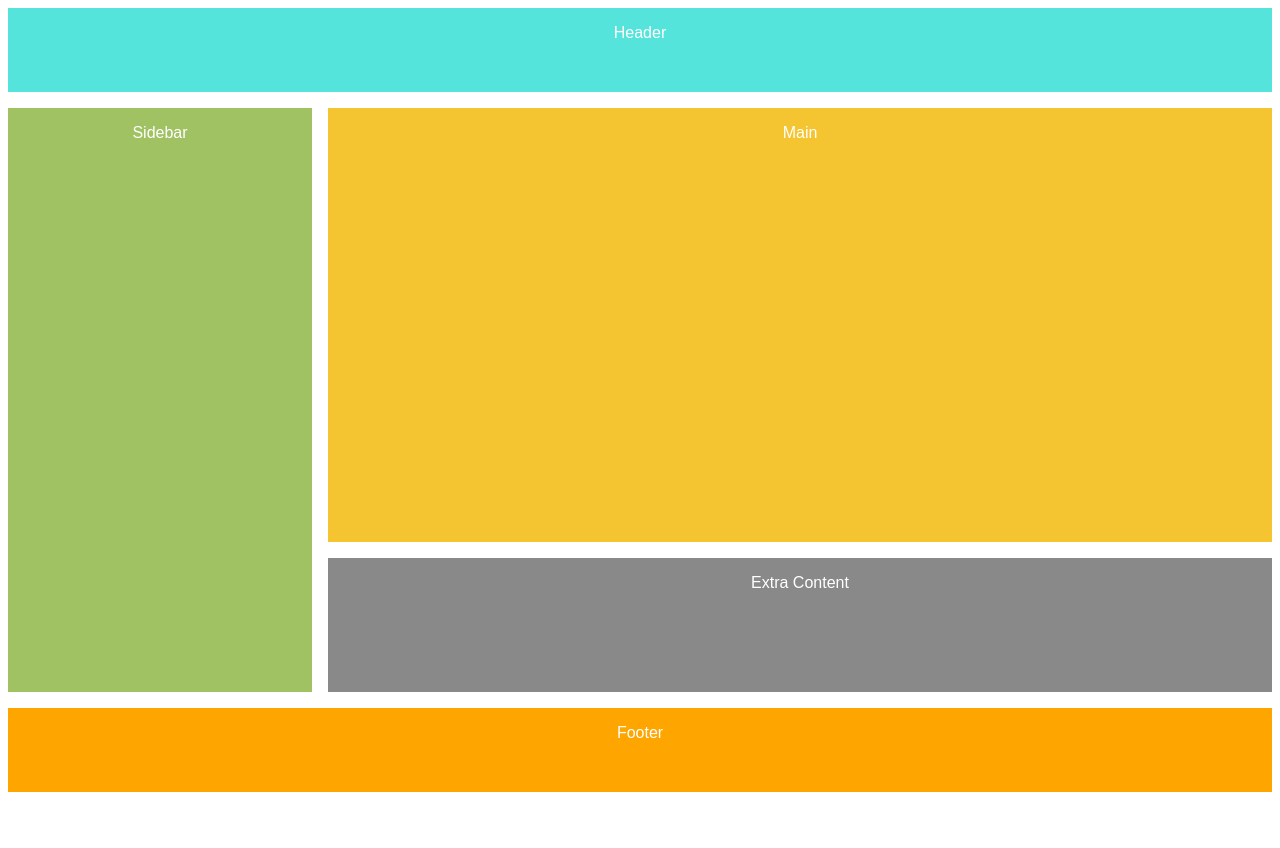
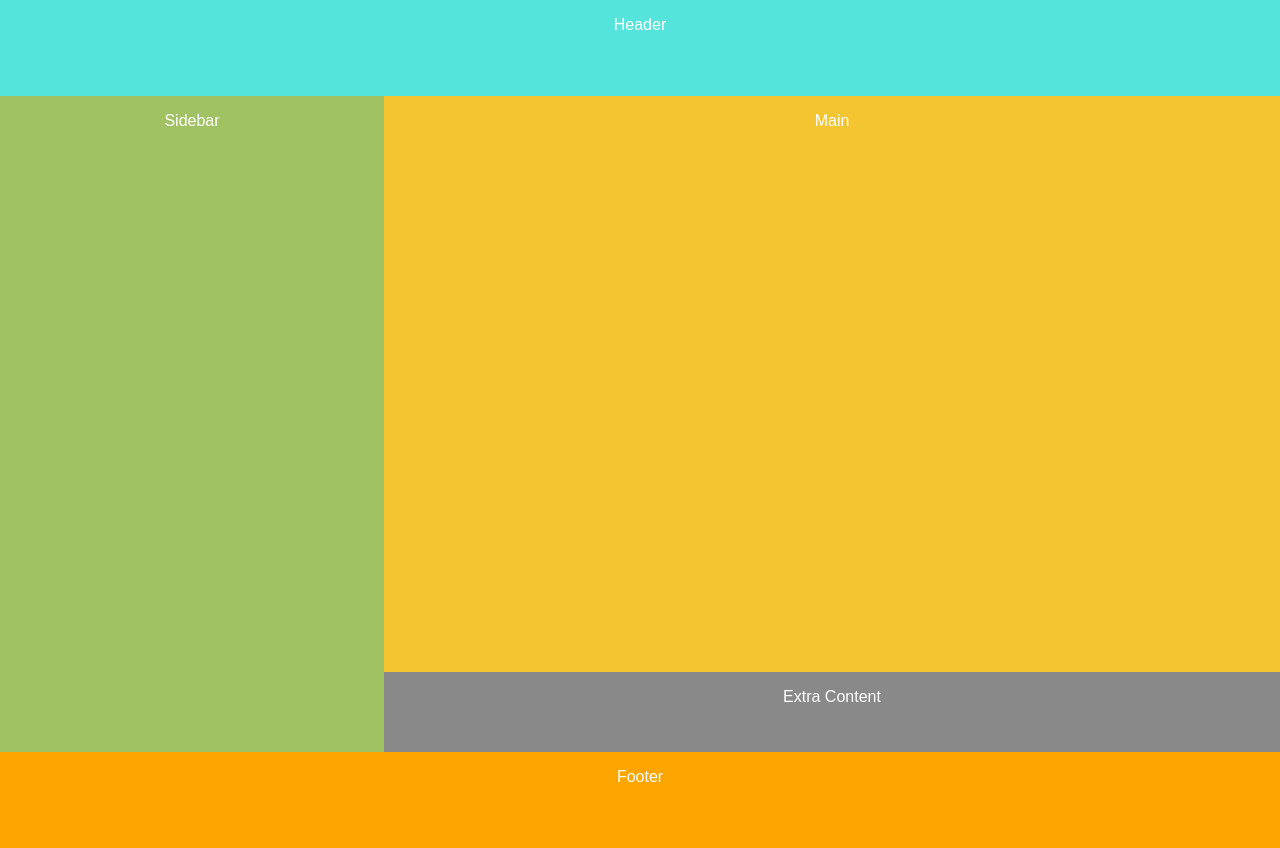
Before and after one commit to kkmitra/css-basics, a plain HTML site: page basics/basic_2.html in a window 1280 px wide. Before the commit the page ends 800 px from the top, so only its background shows below. Drawn offline with Linux system fonts and the light colour scheme.

Commit message:
Added flex-box

```diff
--- a/basics/basic_2.html
+++ b/basics/basic_2.html
@@ -1,5 +1,6 @@
 <!DOCTYPE html>
 <html>
+
 <head>
 	<title>Problem 2</title>
 	<style type="text/css">
@@ -7,58 +8,70 @@
 			margin: 0;
 			padding: 0;
 		}
+
 		body {
 			font-family: Arial, Helvetica, sans-serif;
 			text-align: center;
-			height: 100vh;
-			overflow: hidden;
-			display: grid;
-			grid-template-rows: 100px 75% 100px;
+			min-height: 100vh;
 			color: white;
-		}
-
-		.content {
-			display: grid;
-			grid-template-columns: 1fr 3fr;
-		}
-
-        .right-bar {
-            display: grid;
-			grid-template-rows: 3fr 1fr;
+			display: flex;
+			flex-wrap: wrap;
 		}
 
 		.header {
 			background-color: #55e4db;
+			flex: 1 0 100%;
+			height: 10vh;
 		}
+
+		.left-bar {
+			background-color: rgb(160, 194, 99);
+			flex: 1 0 30%;
+			height: 80vh;
+		}
+
+		.main-content {
+			flex: 1 0 70%;
+			height: 80vh;
+		}
+
 		.main {
 			background-color: #f5c531;
+			flex: 1 0 100%;
+			height: 70vh;
 		}
+
 		.extra {
 			background-color: #898989;
+			flex: 1 0 100%;
+			height: 10vh;
 		}
-		.left-bar {
-			background-color: rgb(160,194,99);
-		}
+
 		.footer {
 			background-color: #ffa500;
+			flex: 1 0 100%;
+			height: 10vh;
 		}
 
-        .header, .main, .left-bar, .extra, .footer {
-            margin: 0.5em;
+		.header,
+		.main,
+		.left-bar,
+		.extra,
+		.footer {
+			/* margin: 0.5em;  */
 			padding-top: 1em;
 		}
 	</style>
 </head>
+
 <body>
 	<div class="header">Header</div>
-	<div class="content">
 	<div class="left-bar">Sidebar</div>
-		<div class="right-bar">
+	<div class="main-content">
 		<div class="main">Main</div>
 		<div class="extra">Extra Content</div>
 	</div>
-
-	</div>
 	<div class="footer">Footer</div>
 </body>
+
 </html>
```
Lines whose indentation alone changed are shown as unchanged.
